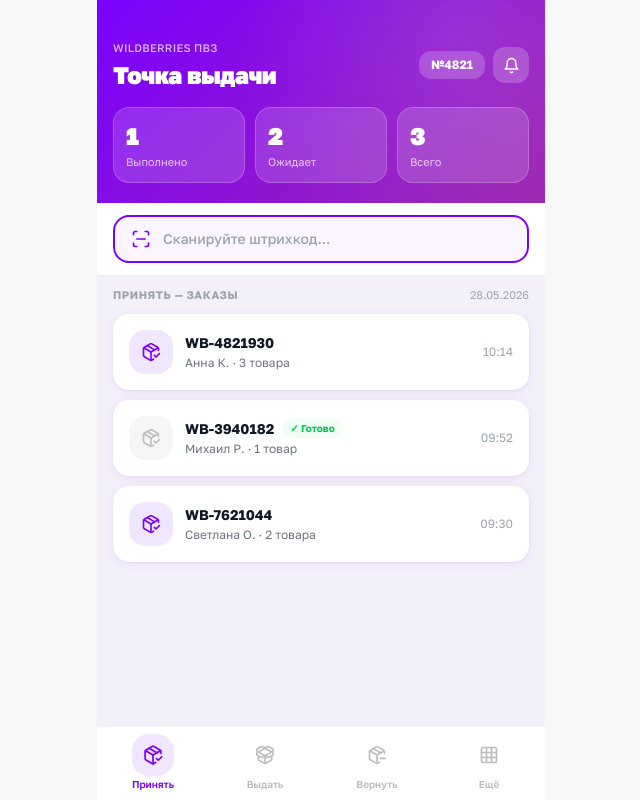
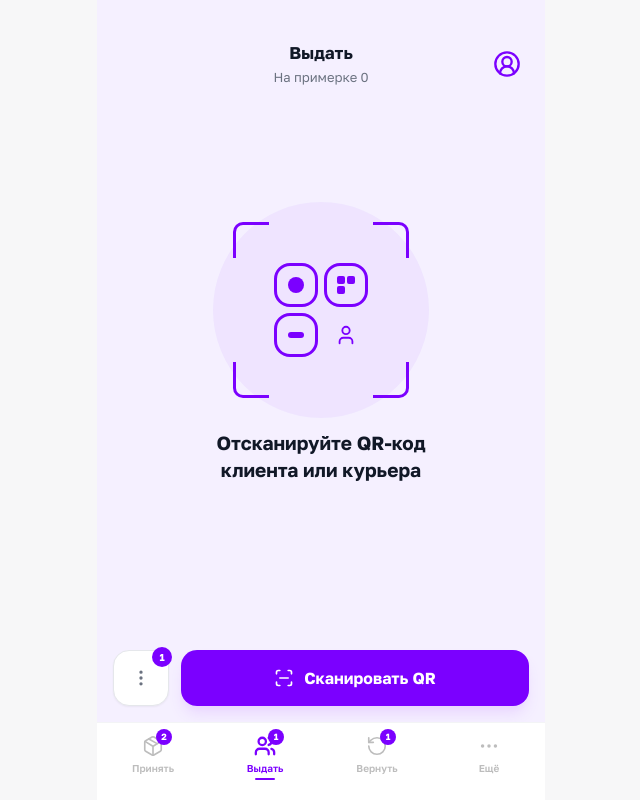
Before and after one commit to pr-poehali-dev/wb-pvz-mobile-app, a React (Vite) app: page / in a window 1280 px wide. Shown: the whole page, without its empty margins (319-959 px from the left). Built offline with nearby package versions, Linux system fonts and the light colour scheme.

Commit message:
feat: UI redesign interface

```diff
--- a/src/pages/Index.tsx
+++ b/src/pages/Index.tsx
@@ -29,52 +29,70 @@ const MOCK_ORDERS: Record<Tab, Order[]> = {
 };
 
 function playBeep(type: "success" | "error" | "scan") {
-
-  const AudioCtx: typeof AudioContext = window.AudioContext || (window as unknown as Record<string, typeof AudioContext>).webkitAudioContext;
+  const AudioCtx: typeof AudioContext =
+    window.AudioContext ||
+    (window as unknown as Record<string, typeof AudioContext>).webkitAudioContext;
   if (!AudioCtx) return;
   const ctx = new AudioCtx();
   const o = ctx.createOscillator();
   const g = ctx.createGain();
   o.connect(g);
   g.connect(ctx.destination);
-
   if (type === "success") {
     o.frequency.setValueAtTime(880, ctx.currentTime);
     o.frequency.setValueAtTime(1100, ctx.currentTime + 0.1);
     g.gain.setValueAtTime(0.3, ctx.currentTime);
     g.gain.exponentialRampToValueAtTime(0.001, ctx.currentTime + 0.3);
-    o.start(ctx.currentTime);
-    o.stop(ctx.currentTime + 0.3);
+    o.start(ctx.currentTime); o.stop(ctx.currentTime + 0.3);
   } else if (type === "error") {
     o.type = "sawtooth";
     o.frequency.setValueAtTime(300, ctx.currentTime);
     g.gain.setValueAtTime(0.3, ctx.currentTime);
     g.gain.exponentialRampToValueAtTime(0.001, ctx.currentTime + 0.4);
-    o.start(ctx.currentTime);
-    o.stop(ctx.currentTime + 0.4);
+    o.start(ctx.currentTime); o.stop(ctx.currentTime + 0.4);
   } else {
     o.frequency.setValueAtTime(660, ctx.currentTime);
     g.gain.setValueAtTime(0.2, ctx.currentTime);
     g.gain.exponentialRampToValueAtTime(0.001, ctx.currentTime + 0.15);
-    o.start(ctx.currentTime);
-    o.stop(ctx.currentTime + 0.15);
+    o.start(ctx.currentTime); o.stop(ctx.currentTime + 0.15);
   }
 }
 
 const TAB_CONFIG = {
-  accept:  { label: "Принять", icon: "PackageCheck",  color: "#7B00FF", bg: "#F0E6FF" },
-  issue:   { label: "Выдать",  icon: "PackageOpen",   color: "#00C853", bg: "#E8F9EE" },
-  return:  { label: "Вернуть", icon: "PackageMinus",  color: "#FF6D00", bg: "#FFF3E6" },
-  more:    { label: "Ещё",     icon: "Grid3x3",       color: "#607D8B", bg: "#ECEFF1" },
+  accept: { label: "Принять", icon: "Package",     activeIcon: "Package" },
+  issue:  { label: "Выдать",  icon: "Users",        activeIcon: "Users"   },
+  return: { label: "Вернуть", icon: "RotateCcw",   activeIcon: "RotateCcw" },
+  more:   { label: "Ещё",     icon: "MoreHorizontal", activeIcon: "MoreHorizontal" },
+};
+
+const TAB_TITLES: Record<Tab, string> = {
+  accept: "Принять",
+  issue:  "Выдать",
+  return: "Вернуть",
+  more:   "Ещё",
+};
+
+const TAB_SUBTITLES: Record<Tab, string> = {
+  accept: "На примерке 0",
+  issue:  "На примерке 0",
+  return: "Возвратов 0",
+  more:   "",
+};
+
+const SCAN_HINTS: Record<Tab, string> = {
+  accept: "Отсканируйте QR-код\nпосылки или накладную",
+  issue:  "Отсканируйте QR-код\nклиента или курьера",
+  return: "Отсканируйте QR-код\nвозвратной посылки",
+  more:   "",
 };
 
 export default function Index() {
-  const [tab, setTab] = useState<Tab>("accept");
+  const [tab, setTab] = useState<Tab>("issue");
   const [orders, setOrders] = useState(MOCK_ORDERS);
-  const [scanning, setScanning] = useState(false);
   const [scanValue, setScanValue] = useState("");
   const [toast, setToast] = useState<{ msg: string; type: "success" | "error" } | null>(null);
   const [scannedId, setScannedId] = useState<string | null>(null);
+  const [showList, setShowList] = useState(false);
   const inputRef = useRef<HTMLInputElement>(null);
   const toastTimer = useRef<ReturnType<typeof setTimeout> | null>(null);
 
@@ -87,19 +105,13 @@ export default function Index() {
   const handleScan = useCallback(() => {
     const val = scanValue.trim();
     if (!val) return;
-
-    const found = orders[tab].find(
-      (o) => o.barcode.toLowerCase() === val.toLowerCase()
-    );
-
+    const found = orders[tab].find(o => o.barcode.toLowerCase() === val.toLowerCase());
     if (found) {
       playBeep("success");
       setScannedId(found.id);
-      setOrders((prev) => ({
+      setOrders(prev => ({
         ...prev,
-        [tab]: prev[tab].map((o) =>
-          o.id === found.id ? { ...o, status: "done" } : o
-        ),
+        [tab]: prev[tab].map(o => o.id === found.id ? { ...o, status: "done" } : o),
       }));
       showToast(`Заказ ${found.barcode} обработан`, "success");
       setTimeout(() => setScannedId(null), 1500);
@@ -107,7 +119,6 @@ export default function Index() {
       playBeep("error");
       showToast("Заказ не найден", "error");
     }
-
     setScanValue("");
     inputRef.current?.focus();
   }, [scanValue, orders, tab, showToast]);
@@ -116,7 +127,7 @@ export default function Index() {
     setTab(t);
     setScanValue("");
     setScannedId(null);
-    setTimeout(() => inputRef.current?.focus(), 100);
+    setShowList(false);
   };
 
   useEffect(() => {
@@ -124,129 +135,171 @@ export default function Index() {
   }, []);
 
   const currentOrders = orders[tab];
-  const doneCount = currentOrders.filter((o) => o.status === "done").length;
-  const pendingCount = currentOrders.filter((o) => o.status === "pending").length;
-  const cfg = TAB_CONFIG[tab];
+  const pendingCount = currentOrders.filter(o => o.status === "pending").length;
+
+  if (showList && tab !== "more") {
+    return (
+      <ListScreen
+        tab={tab}
+        orders={currentOrders}
+        scannedId={scannedId}
+        onBack={() => setShowList(false)}
+        onTabChange={handleTabChange}
+      />
+    );
+  }
 
   return (
-    <div className="flex flex-col h-screen bg-[#F4F0FA] max-w-md mx-auto relative overflow-hidden">
+    <div className="flex flex-col h-screen bg-[#F5F0FF] max-w-md mx-auto relative overflow-hidden select-none">
+
+      {/* Status bar area */}
+      <div className="h-10" />
 
       {/* Header */}
-      <div className="wb-gradient text-white px-4 pt-10 pb-5 relative overflow-hidden">
-        <div
-          className="absolute inset-0 opacity-10"
-          style={{ backgroundImage: "radial-gradient(circle at 80% 20%, #fff 0%, transparent 55%)" }}
-        />
-        <div className="flex items-center justify-between relative z-10">
-          <div>
-            <div className="text-[11px] font-medium opacity-70 mb-0.5 tracking-wide uppercase">Wildberries ПВЗ</div>
-            <div className="text-2xl font-black tracking-tight">Точка выдачи</div>
+      <div className="flex items-center justify-between px-5 pb-2">
+        <div className="text-center flex-1">
+          <div className="text-[17px] font-bold text-gray-900">{TAB_TITLES[tab]}</div>
+          <div className="text-[13px] text-gray-500 mt-0.5">{TAB_SUBTITLES[tab]}</div>
         </div>
-          <div className="flex items-center gap-2">
-            <div className="bg-white/20 rounded-xl px-3 py-1.5 text-xs font-bold backdrop-blur-sm">№4821</div>
-            <div className="w-9 h-9 bg-white/20 rounded-xl flex items-center justify-center backdrop-blur-sm">
-              <Icon name="Bell" size={17} />
+        <button className="absolute right-5 w-9 h-9 flex items-center justify-center">
+          <div className="relative">
+            <Icon name="UserCircle2" size={28} className="text-[#7B00FF]" />
+          </div>
+        </button>
+      </div>
+
+      {/* Main area */}
+      {tab === "more" ? (
+        <div className="flex-1 overflow-y-auto px-4 py-3">
+          <MoreScreen />
+        </div>
+      ) : (
+        <div className="flex-1 flex flex-col items-center justify-center px-6">
+
+          {/* QR scanner icon */}
+          <div className="relative mb-8">
+            {/* Outer glow ring */}
+            <div className="absolute inset-[-20px] rounded-full bg-[#7B00FF]/5" />
+            <div className="absolute inset-[-10px] rounded-full bg-[#7B00FF]/8" />
+
+            {/* QR frame */}
+            <div className="w-44 h-44 relative flex items-center justify-center">
+              {/* Corner brackets */}
+              <span className="absolute top-0 left-0 w-9 h-9 border-t-[3.5px] border-l-[3.5px] border-[#7B00FF] rounded-tl-[10px]" />
+              <span className="absolute top-0 right-0 w-9 h-9 border-t-[3.5px] border-r-[3.5px] border-[#7B00FF] rounded-tr-[10px]" />
+              <span className="absolute bottom-0 left-0 w-9 h-9 border-b-[3.5px] border-l-[3.5px] border-[#7B00FF] rounded-bl-[10px]" />
+              <span className="absolute bottom-0 right-0 w-9 h-9 border-b-[3.5px] border-r-[3.5px] border-[#7B00FF] rounded-br-[10px]" />
+
+              {/* Inner QR icon */}
+              <div className="flex flex-col items-center justify-center gap-1.5">
+                <div className="flex gap-1.5">
+                  <div className="w-11 h-11 rounded-lg border-[3px] border-[#7B00FF] flex items-center justify-center">
+                    <div className="w-4 h-4 bg-[#7B00FF] rounded-sm" />
+                  </div>
+                  <div className="w-11 h-11 rounded-lg border-[3px] border-[#7B00FF] flex items-center justify-center">
+                    <div className="grid grid-cols-2 gap-0.5">
+                      <div className="w-2 h-2 bg-[#7B00FF] rounded-[2px]" />
+                      <div className="w-2 h-2 bg-[#7B00FF] rounded-[2px]" />
+                      <div className="w-2 h-2 bg-[#7B00FF] rounded-[2px]" />
+                      <div className="w-2 h-2 bg-transparent rounded-[2px]" />
+                    </div>
+                  </div>
+                </div>
+                <div className="flex gap-1.5">
+                  <div className="w-11 h-11 rounded-lg border-[3px] border-[#7B00FF] flex items-center justify-center">
+                    <div className="w-4 h-1.5 bg-[#7B00FF] rounded-sm" />
+                  </div>
+                  <div className="w-11 h-11 rounded-lg flex items-center justify-center">
+                    <Icon name="User" size={22} className="text-[#7B00FF]" />
+                  </div>
+                </div>
               </div>
             </div>
           </div>
 
-        <div className="flex gap-2.5 mt-4 relative z-10">
-          {[
-            { val: doneCount,           label: "Выполнено" },
-            { val: pendingCount,        label: "Ожидает"   },
-            { val: currentOrders.length, label: "Всего"    },
-          ].map((s) => (
-            <div key={s.label} className="flex-1 bg-white/15 backdrop-blur-sm rounded-2xl p-3 border border-white/20">
-              <div className="text-2xl font-black">{s.val}</div>
-              <div className="text-[11px] opacity-75 mt-0.5">{s.label}</div>
-            </div>
-          ))}
-        </div>
+          {/* Hint text */}
+          <div className="text-center mb-8">
+            <p className="text-[19px] font-bold text-gray-900 leading-snug whitespace-pre-line">
+              {SCAN_HINTS[tab]}
+            </p>
           </div>
 
-      {/* Scan bar */}
-      <div className="px-4 bg-white shadow-sm">
-        <div className="py-3">
-          <div
-            className={`flex items-center gap-3 rounded-2xl border-2 px-4 py-3 transition-all duration-200 ${
-              scanning ? "border-[#7B00FF] bg-purple-50" : "border-[#E8E0F0] bg-[#FAFAFA]"
-            }`}
-            onClick={() => { setScanning(true); inputRef.current?.focus(); }}
-          >
-            <Icon name="ScanLine" size={20} className={scanning ? "text-[#7B00FF]" : "text-gray-400"} />
+          {/* Hidden scan input */}
           <input
             ref={inputRef}
             value={scanValue}
-              onChange={(e) => setScanValue(e.target.value)}
-              onKeyDown={(e) => e.key === "Enter" && handleScan()}
-              onFocus={() => setScanning(true)}
-              onBlur={() => setScanning(false)}
-              placeholder="Сканируйте штрихкод..."
-              className="flex-1 bg-transparent outline-none text-sm font-medium placeholder:text-gray-400 text-gray-800"
+            onChange={e => setScanValue(e.target.value)}
+            onKeyDown={e => e.key === "Enter" && handleScan()}
+            className="opacity-0 absolute w-0 h-0"
+            autoFocus
           />
-            {scanValue && (
+        </div>
+      )}
+
+      {/* Bottom action area */}
+      {tab !== "more" && (
+        <div className="px-4 pb-4 pt-2">
+          <div className="flex gap-3">
+            {/* Dots menu button */}
             <button
-                onMouseDown={(e) => { e.preventDefault(); handleScan(); }}
-                className="w-8 h-8 rounded-xl bg-[#7B00FF] flex items-center justify-center text-white transition-transform active:scale-95"
+              onClick={() => setShowList(true)}
+              className="w-14 h-14 rounded-2xl bg-white border border-gray-200 flex items-center justify-center shadow-sm active:scale-95 transition-transform relative"
             >
-                <Icon name="ArrowRight" size={15} />
+              <Icon name="MoreVertical" size={20} className="text-gray-500" />
+              {pendingCount > 0 && (
+                <span className="absolute -top-1 -right-1 w-5 h-5 rounded-full bg-[#7B00FF] text-white text-[10px] font-bold flex items-center justify-center">
+                  {pendingCount}
+                </span>
+              )}
             </button>
-            )}
+
+            {/* Scan QR button */}
+            <button
+              onClick={() => { playBeep("scan"); inputRef.current?.focus(); }}
+              className="flex-1 h-14 rounded-2xl bg-[#7B00FF] text-white font-bold text-[16px] flex items-center justify-center gap-2.5 shadow-lg shadow-purple-200 active:scale-95 transition-transform"
+            >
+              <Icon name="ScanLine" size={20} />
+              Сканировать QR
+            </button>
           </div>
         </div>
-      </div>
-
-      {/* Orders list */}
-      <div className="flex-1 overflow-y-auto px-4 py-3 space-y-2.5">
-        {tab === "more" ? (
-          <MoreScreen />
-        ) : (
-          <>
-            <div className="flex items-center justify-between mb-1">
-              <span className="text-[11px] font-bold text-gray-400 uppercase tracking-wider">
-                {cfg.label} — заказы
-              </span>
-              <span className="text-[11px] text-gray-400">{new Date().toLocaleDateString("ru-RU")}</span>
-            </div>
-
-            {currentOrders.length === 0 ? (
-              <div className="flex flex-col items-center justify-center py-16 text-center animate-fade-in">
-                <div className="w-16 h-16 rounded-3xl flex items-center justify-center mb-3" style={{ background: cfg.bg }}>
-                  <Icon name={cfg.icon} size={28} style={{ color: cfg.color }} />
-                </div>
-                <div className="text-sm font-semibold text-gray-500">Список пуст</div>
-                <div className="text-xs text-gray-400 mt-1">Отсканируйте штрихкод заказа</div>
-              </div>
-            ) : (
-              currentOrders.map((order, i) => (
-                <OrderCard key={order.id} order={order} tab={tab} highlighted={scannedId === order.id} delay={i * 60} />
-              ))
       )}
-          </>
-        )}
-      </div>
 
       {/* Bottom Nav */}
-      <div className="bg-white border-t border-gray-100">
-        <div className="flex pb-2">
+      <div className="bg-white border-t border-gray-100 pb-5">
+        <div className="flex">
           {(Object.keys(TAB_CONFIG) as Tab[]).map((t) => {
             const c = TAB_CONFIG[t];
             const isActive = tab === t;
+            const cnt = t !== "more" ? orders[t].filter(o => o.status === "pending").length : 0;
             return (
               <button
                 key={t}
                 onClick={() => handleTabChange(t)}
-                className="flex-1 flex flex-col items-center pt-2 gap-0.5 transition-all duration-150 active:scale-95"
+                className="flex-1 flex flex-col items-center pt-3 pb-1 gap-1 transition-all duration-150 active:scale-95 relative"
               >
-                <div
-                  className={`w-10 h-10 rounded-2xl flex items-center justify-center transition-all duration-200 ${isActive ? "scale-105" : ""}`}
-                  style={{ background: isActive ? c.bg : "transparent" }}
+                <div className="relative">
+                  <Icon
+                    name={c.icon}
+                    size={22}
+                    style={{ color: isActive ? "#7B00FF" : "#BDBDBD" }}
+                    strokeWidth={isActive ? 2.5 : 1.8}
+                  />
+                  {cnt > 0 && (
+                    <span className="absolute -top-1.5 -right-2 w-4 h-4 rounded-full bg-[#7B00FF] text-white text-[9px] font-bold flex items-center justify-center">
+                      {cnt}
+                    </span>
+                  )}
+                </div>
+                <span
+                  className="text-[10px] font-semibold"
+                  style={{ color: isActive ? "#7B00FF" : "#BDBDBD" }}
                 >
-                  <Icon name={c.icon} size={20} style={{ color: isActive ? c.color : "#BDBDBD" }} />
-                </div>
-                <span className="text-[10px] font-semibold" style={{ color: isActive ? c.color : "#BDBDBD" }}>
                   {c.label}
                 </span>
+                {isActive && (
+                  <span className="absolute bottom-0 left-1/2 -translate-x-1/2 w-5 h-0.5 rounded-full bg-[#7B00FF]" />
+                )}
               </button>
             );
           })}
@@ -256,7 +309,7 @@ export default function Index() {
       {/* Toast */}
       {toast && (
         <div
-          className={`fixed bottom-24 left-1/2 -translate-x-1/2 px-5 py-3 rounded-2xl text-white text-sm font-semibold shadow-2xl z-50 animate-slide-up flex items-center gap-2 whitespace-nowrap ${
+          className={`fixed bottom-28 left-1/2 -translate-x-1/2 px-5 py-3 rounded-2xl text-white text-sm font-semibold shadow-2xl z-50 animate-slide-up flex items-center gap-2 whitespace-nowrap ${
             toast.type === "success" ? "bg-[#00C853]" : "bg-[#F44336]"
           }`}
         >
@@ -268,36 +321,114 @@ export default function Index() {
   );
 }
 
-function OrderCard({ order, tab, highlighted, delay }: {
-  order: Order; tab: Tab; highlighted: boolean; delay: number;
+function ListScreen({ tab, orders, scannedId, onBack, onTabChange }: {
+  tab: Tab;
+  orders: Order[];
+  scannedId: string | null;
+  onBack: () => void;
+  onTabChange: (t: Tab) => void;
 }) {
   const cfg = TAB_CONFIG[tab];
-  const isDone = order.status === "done";
+  const done = orders.filter(o => o.status === "done").length;
+  const total = orders.length;
 
   return (
+    <div className="flex flex-col h-screen bg-[#F5F0FF] max-w-md mx-auto overflow-hidden select-none">
+      <div className="h-10" />
+
+      {/* Header */}
+      <div className="flex items-center px-4 pb-3 gap-3">
+        <button
+          onClick={onBack}
+          className="w-9 h-9 rounded-xl bg-white flex items-center justify-center shadow-sm active:scale-95 transition-transform"
+        >
+          <Icon name="ChevronLeft" size={20} className="text-gray-700" />
+        </button>
+        <div className="flex-1">
+          <div className="text-[17px] font-bold text-gray-900">{TAB_TITLES[tab]}</div>
+          <div className="text-[12px] text-gray-500">Выполнено {done} из {total}</div>
+        </div>
+      </div>
+
+      {/* Progress bar */}
+      <div className="mx-4 mb-3 h-1.5 bg-gray-200 rounded-full overflow-hidden">
         <div
-      className={`bg-white rounded-2xl p-4 card-shadow transition-all duration-300 animate-fade-in ${
-        highlighted ? "ring-2 ring-[#7B00FF] scale-[1.02]" : ""
-      } ${isDone ? "opacity-55" : ""}`}
-      style={{ animationDelay: `${delay}ms` }}
+          className="h-full bg-[#7B00FF] rounded-full transition-all duration-500"
+          style={{ width: total > 0 ? `${(done / total) * 100}%` : "0%" }}
+        />
+      </div>
+
+      {/* List */}
+      <div className="flex-1 overflow-y-auto px-4 py-2 space-y-2.5">
+        {orders.length === 0 ? (
+          <div className="flex flex-col items-center justify-center py-20 gap-3 animate-fade-in">
+            <div className="w-16 h-16 rounded-3xl bg-white flex items-center justify-center shadow-sm">
+              <Icon name={cfg.icon} size={28} className="text-[#7B00FF]" />
+            </div>
+            <p className="text-sm font-semibold text-gray-400">Список пуст</p>
+          </div>
+        ) : (
+          orders.map((order, i) => {
+            const isDone = order.status === "done";
+            const isHighlighted = scannedId === order.id;
+            return (
+              <div
+                key={order.id}
+                className={`bg-white rounded-2xl px-4 py-3.5 transition-all duration-300 animate-fade-in ${
+                  isHighlighted ? "ring-2 ring-[#7B00FF] scale-[1.02]" : ""
+                } ${isDone ? "opacity-50" : ""}`}
+                style={{ animationDelay: `${i * 50}ms`, boxShadow: "0 1px 8px rgba(0,0,0,0.06)" }}
               >
                 <div className="flex items-center gap-3">
                   <div
-          className="w-11 h-11 rounded-2xl flex items-center justify-center flex-shrink-0"
-          style={{ background: isDone ? "#F5F5F5" : cfg.bg }}
+                    className={`w-10 h-10 rounded-xl flex items-center justify-center ${
+                      isDone ? "bg-gray-100" : "bg-[#F0E6FF]"
+                    }`}
                   >
-          <Icon name={cfg.icon} size={20} style={{ color: isDone ? "#BDBDBD" : cfg.color }} />
+                    <Icon name={cfg.icon} size={18} style={{ color: isDone ? "#BDBDBD" : "#7B00FF" }} />
                   </div>
                   <div className="flex-1 min-w-0">
-          <div className="flex items-center gap-2 flex-wrap">
-            <span className="text-sm font-bold text-gray-900">{order.barcode}</span>
+                    <div className="flex items-center gap-2">
+                      <span className="text-[14px] font-bold text-gray-900">{order.barcode}</span>
                       {isDone && (
-              <span className="text-[10px] font-bold text-[#00C853] bg-green-50 px-2 py-0.5 rounded-full">✓ Готово</span>
+                        <span className="text-[10px] font-bold text-[#00C853] bg-green-50 px-2 py-0.5 rounded-full">
+                          ✓ Готово
+                        </span>
                       )}
                     </div>
-          <div className="text-xs text-gray-500 mt-0.5">{order.customer} · {order.items} {order.items === 1 ? "товар" : "товара"}</div>
+                    <div className="text-[12px] text-gray-500 mt-0.5">
+                      {order.customer} · {order.items} {order.items === 1 ? "товар" : "товара"}
                     </div>
-        <div className="text-xs text-gray-400 flex-shrink-0">{order.time}</div>
+                  </div>
+                  <span className="text-[12px] text-gray-400">{order.time}</span>
+                </div>
+              </div>
+            );
+          })
+        )}
+      </div>
+
+      {/* Bottom Nav */}
+      <div className="bg-white border-t border-gray-100 pb-5">
+        <div className="flex">
+          {(Object.keys(TAB_CONFIG) as Tab[]).map((t) => {
+            const c = TAB_CONFIG[t];
+            const isActive = tab === t;
+            return (
+              <button
+                key={t}
+                onClick={() => onTabChange(t)}
+                className="flex-1 flex flex-col items-center pt-3 pb-1 gap-1 active:scale-95 transition-all duration-150 relative"
+              >
+                <Icon name={c.icon} size={22} style={{ color: isActive ? "#7B00FF" : "#BDBDBD" }} strokeWidth={isActive ? 2.5 : 1.8} />
+                <span className="text-[10px] font-semibold" style={{ color: isActive ? "#7B00FF" : "#BDBDBD" }}>
+                  {c.label}
+                </span>
+                {isActive && <span className="absolute bottom-0 left-1/2 -translate-x-1/2 w-5 h-0.5 rounded-full bg-[#7B00FF]" />}
+              </button>
+            );
+          })}
+        </div>
       </div>
     </div>
   );
@@ -305,27 +436,26 @@ function OrderCard({ order, tab, highlighted, delay }: {
 
 function MoreScreen() {
   const items = [
-    { icon: "BarChart3",   label: "Статистика",   desc: "Отчёты за день/неделю", color: "#7B00FF", bg: "#F0E6FF" },
-    { icon: "Package",     label: "Склад",         desc: "Остатки на складе",    color: "#2196F3", bg: "#E3F2FD" },
-    { icon: "Users",       label: "Сотрудники",    desc: "Управление доступом",  color: "#FF6D00", bg: "#FFF3E6" },
-    { icon: "Settings",    label: "Настройки",     desc: "Параметры точки",      color: "#607D8B", bg: "#ECEFF1" },
-    { icon: "HelpCircle",  label: "Поддержка",     desc: "Чат с WB",             color: "#00C853", bg: "#E8F9EE" },
-    { icon: "LogOut",      label: "Выйти",         desc: "Смена пользователя",   color: "#F44336", bg: "#FFEBEE" },
+    { icon: "BarChart3",  label: "Статистика",  desc: "Отчёты за день/неделю", color: "#7B00FF", bg: "#F0E6FF" },
+    { icon: "Package",    label: "Склад",        desc: "Остатки на складе",     color: "#2196F3", bg: "#E3F2FD" },
+    { icon: "Users",      label: "Сотрудники",   desc: "Управление доступом",   color: "#FF6D00", bg: "#FFF3E6" },
+    { icon: "Settings",   label: "Настройки",    desc: "Параметры точки",       color: "#607D8B", bg: "#ECEFF1" },
+    { icon: "HelpCircle", label: "Поддержка",    desc: "Чат с WB",              color: "#00C853", bg: "#E8F9EE" },
+    { icon: "LogOut",     label: "Выйти",        desc: "Смена пользователя",    color: "#F44336", bg: "#FFEBEE" },
   ];
-
   return (
     <div className="grid grid-cols-2 gap-3 animate-fade-in">
       {items.map((item, i) => (
         <button
           key={i}
-          className="bg-white rounded-2xl p-4 card-shadow text-left transition-all duration-150 active:scale-95"
-          style={{ animationDelay: `${i * 50}ms` }}
+          className="bg-white rounded-2xl p-4 text-left active:scale-95 transition-transform"
+          style={{ boxShadow: "0 1px 8px rgba(0,0,0,0.06)", animationDelay: `${i * 50}ms` }}
         >
           <div className="w-11 h-11 rounded-2xl flex items-center justify-center mb-3" style={{ background: item.bg }}>
             <Icon name={item.icon} size={22} style={{ color: item.color }} />
           </div>
-          <div className="text-sm font-bold text-gray-900">{item.label}</div>
-          <div className="text-xs text-gray-400 mt-0.5">{item.desc}</div>
+          <div className="text-[14px] font-bold text-gray-900">{item.label}</div>
+          <div className="text-[12px] text-gray-400 mt-0.5">{item.desc}</div>
         </button>
       ))}
     </div>
```
Also changed, not shown: src/index.css (+18 -0 lines). Lines whose indentation alone changed are shown as unchanged.
